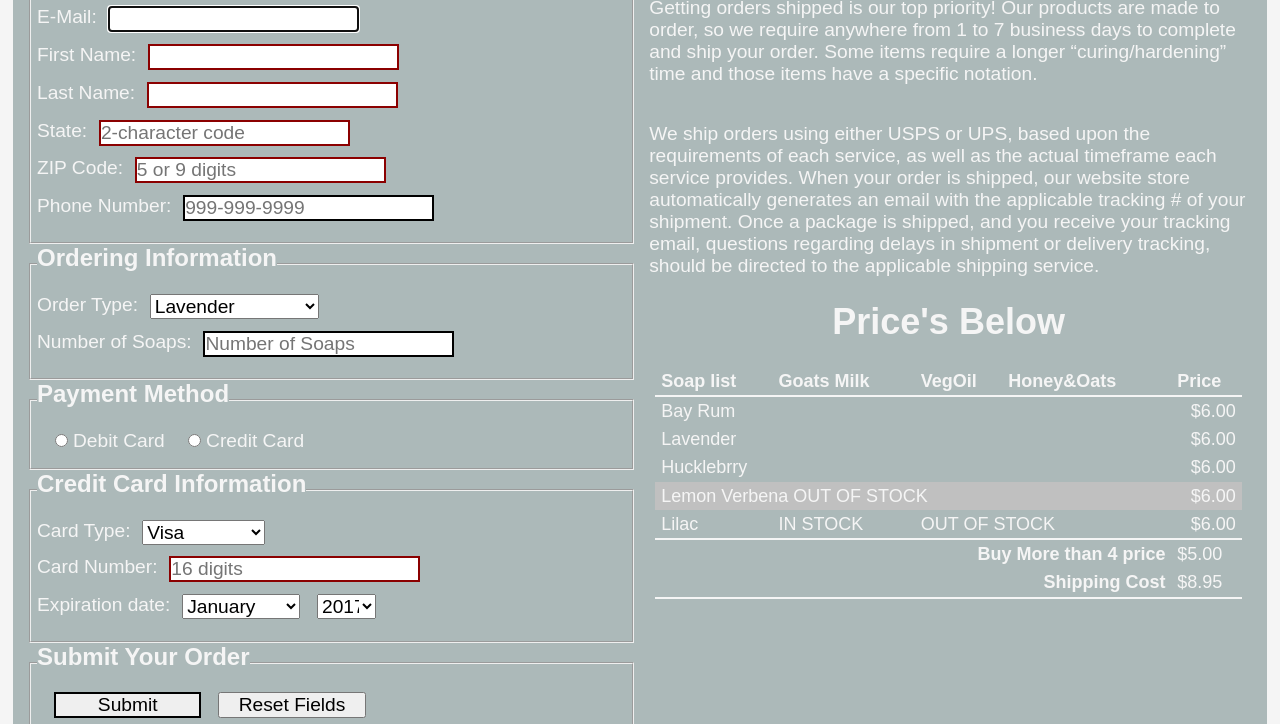
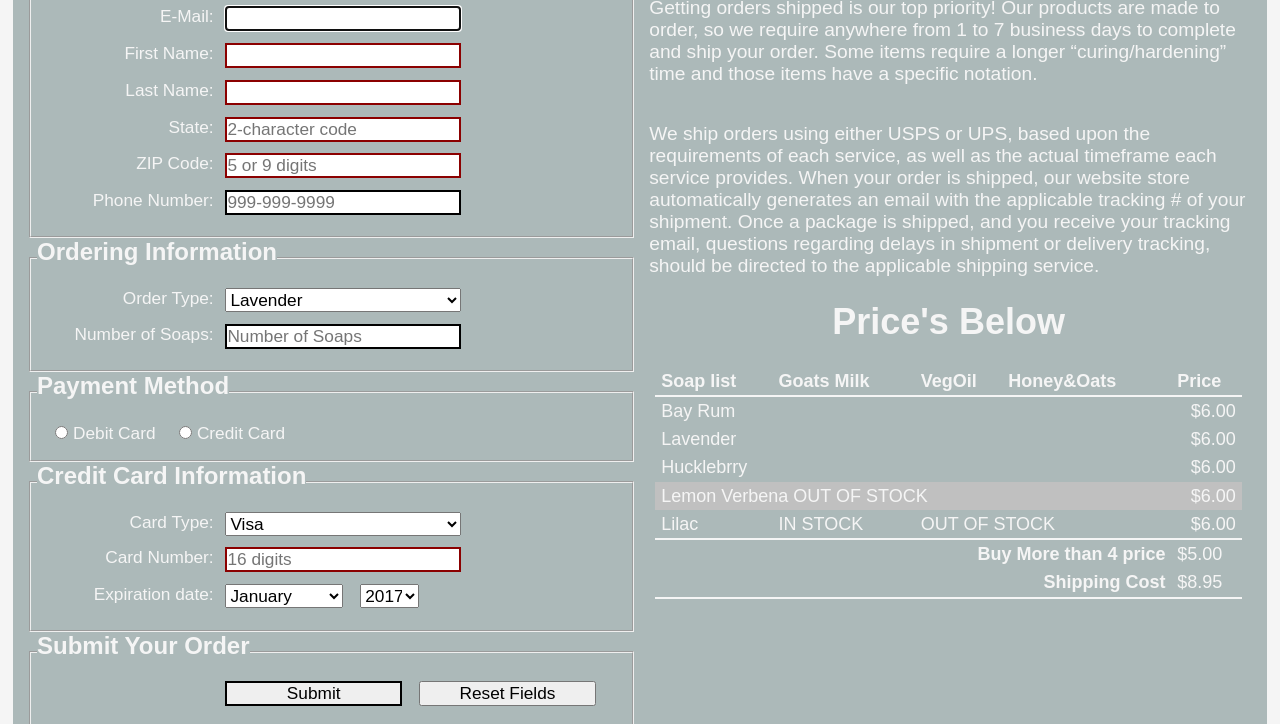
Before and after one commit to jaimearnold/laurelstonesoaps, a plain HTML site: page cart.html in a window 1280 px wide. Shown: the part 496-1220 px from the top of the page. Drawn offline with nearby package versions, Linux system fonts and the light colour scheme.

Commit message:
Update style.css

```diff
--- a/styles/style.css
+++ b/styles/style.css
@@ -412,19 +412,24 @@ legend {
     padding-bottom: .5em;
 }
 
+textarea,
 label,
 input,
 select {
-    font-size: 100%;
+    font-size: 90%;
 }
 
 label {
     float: left;
+    width: 30%;
     text-align: right;
 }
 
+textarea,
 input,
 select {
+    flex-basis: 40%;
+    width: 40%;
     margin-left: 2%;
     margin-bottom: 2%;
 }
@@ -465,7 +470,7 @@ br {
 }
 
 #buttons input {
-    width: 25%;
+    width: 30%;
 }
 
 
```
